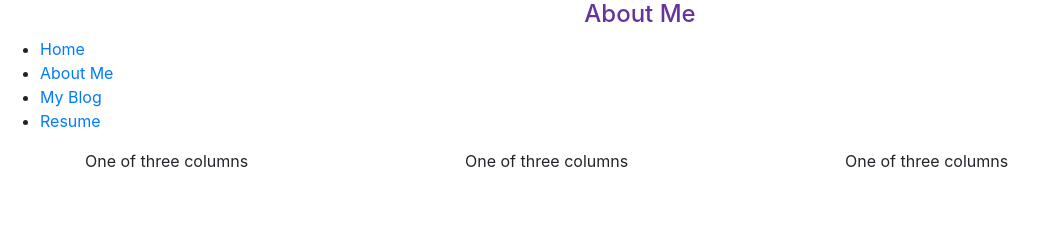
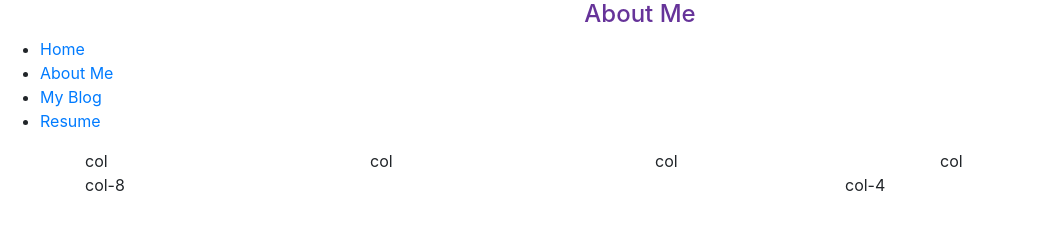
Before and after one commit to pavanIITB/CS50WebDev, a plain HTML site: page project0/about_me.html in a window 1280 px wide. Shown: the whole page, without its empty margins (0-1048 px from the left). Drawn offline with Linux system fonts and the light colour scheme.

Commit message:
modified grid columns

```diff
--- a/project0/about_me.html
+++ b/project0/about_me.html
@@ -17,15 +17,14 @@
 
         <div class="container">
           <div class="row">
-            <div class="col-sm">
-              One of three columns
-            </div>
-            <div class="col-sm">
-              One of three columns
-            </div>
-            <div class="col-sm">
-              One of three columns
-            </div>
+            <div class="col">col</div>
+            <div class="col">col</div>
+            <div class="col">col</div>
+            <div class="col">col</div>
+          </div>
+          <div class="row">
+            <div class="col-8">col-8</div>
+            <div class="col-4">col-4</div>
           </div>
         </div>
 
```
